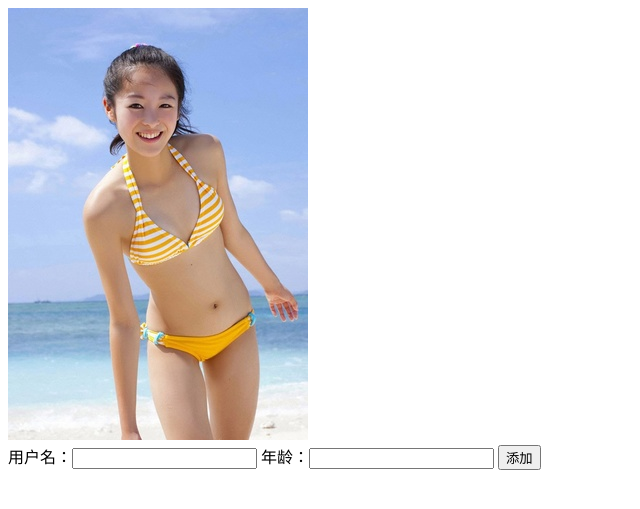
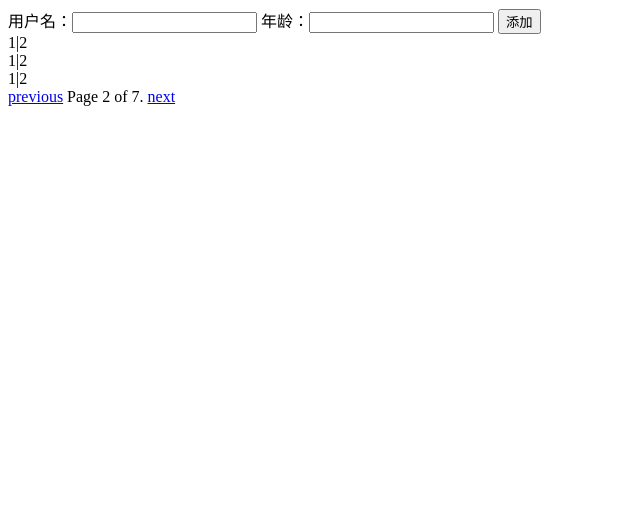
Before and after one commit to yisy/project1, a Django app: page /blog/?page=2 in a window 1280 px wide. Shown: the top 509 px of the page, without its empty margins (0-640 px from the left). Run offline with Django 3.2, Linux system fonts and the light colour scheme; data comes from the database, SQL or seed files in the repository; both versions use the stored data as it was after the commit.

Commit message:
提交分页查询的功能

```diff
--- a/apps/blog/views.py
+++ b/apps/blog/views.py
@@ -4,13 +4,22 @@ from django.shortcuts import render
 from django.http import HttpResponse
 from django.shortcuts import render
 from apps.blog.models import Person
-
+from django.core.paginator import Paginator
 
 def index(request):
     dict = {}
-    dict['err'] = "fdsafd"
-    dict['myName'] = ""
-    return render(request,"login.html",dict)
+
+    p = Person.objects.all()
+    paginator = Paginator(p,3)
+    page = request.GET.get('page')
+
+    if page == None:
+        page = 1
+    print(page)
+    peoples = paginator.page(page)
+
+    dict['peoples'] = peoples
+    return render(request, "login.html", dict)
 
 
 def add(request):
@@ -20,9 +29,5 @@ def add(request):
     p = Person(username=username, age=age)
     p.save()
 
-    persons = Person.objects.all()
-    dict = {}
-    dict['persons'] = persons
-
-    return render(request,"login.html",dict)
+    return render(request, "login.html")
 # Create your views here.
--- a/templates/login.html
+++ b/templates/login.html
@@ -5,13 +5,7 @@
     <title>Title</title>
 </head>
 <body>
-<img src="/static/1.jpg">
 
-<div>
-    {% for person in persons %}
-        <div>{{ person.username }},{{ person.age }}</div>
-    {% endfor %}
-</div>
 <form action="/blog/add" method="post">
 
     {% csrf_token %}
@@ -19,5 +13,25 @@
     年龄：<input type="text" name="age">
     <input type="submit" value="添加">
 </form>
+
+<div>
+    {% for p in peoples %}
+        <div>{{ p.username }}|{{ p.age }}</div>
+    {% endfor %}
+    <span>
+        {% if peoples.has_previous %}
+            <a href="?page={{ peoples.previous_page_number }}">previous</a>
+        {% endif %}
+
+        <span>
+            Page {{ peoples.number }} of {{ peoples.paginator.num_pages }}.
+        </span>
+
+        {% if peoples.has_next %}
+            <a href="?page={{ peoples.next_page_number }}">next</a>
+        {% endif %}
+    </span>
+</div>
+
 </body>
 </html>
```
Also changed, not shown: db.sqlite3.
